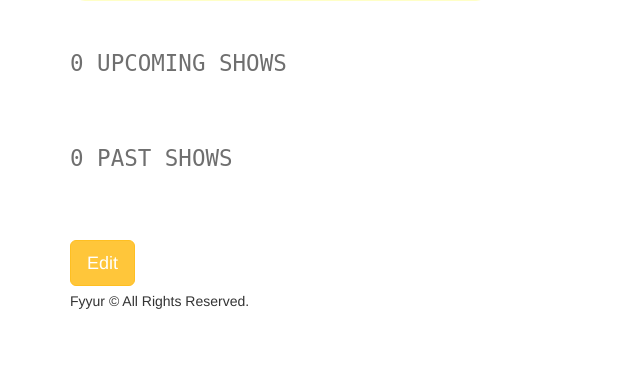
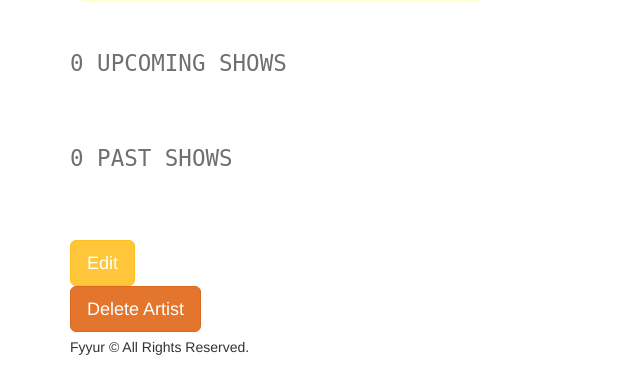
Before and after one commit to mark62005/Fyyur, a Flask app: page /artists/1 in a window 1280 px wide. Shown: the part 485-877 px from the top of the page, without its empty margins (0-640 px from the left). Before the commit the page ends 794 px from the top, so only its background shows below. Run offline with Flask 2, Linux system fonts and the light colour scheme; tables that the repository leaves empty hold one stand-in row (values such as "Sample post"); grey boxes marked "Sample" are stand-in pictures; some libraries are stand-ins or nearby versions.

Commit message:
Add delete artist feature

```diff
--- a/app.py
+++ b/app.py
@@ -535,6 +535,34 @@
   return render_template('pages/show_artist.html', artist=data)
 
 
+#  Delete Artist
+#  ----------------------------------------------------------------
+@app.route('/artists/<artist_id>', methods=['POST'])
+def delete_artist(artist_id):
+  error = False
+  artist = Artist.query.filter(Artist.id == artist_id).one_or_none()
+
+  if artist is None:
+    abort(404)
+
+  try:
+    db.session.delete(artist)
+    db.session.commit()
+    flash(f"{artist.name} has been deleted successfully.")
+  except:
+    error = True
+    db.session.rollback()
+    traceback.print_stack()
+    flash("Something went wrong!")
+  finally:
+    db.session.close()
+
+  if error:
+    return redirect(url_for("show_artist", artist_id = artist_id))
+  else:
+    return redirect(url_for("index"))
+
+
 #  Update
 #  ----------------------------------------------------------------
 @app.route('/artists/<int:artist_id>/edit', methods=['GET'])
--- a/templates/pages/show_artist.html
+++ b/templates/pages/show_artist.html
@@ -73,5 +73,14 @@
 </section>
 
 <a href="/artists/{{ artist.id }}/edit"><button class="btn btn-primary btn-lg">Edit</button></a>
+<form>
+	<input
+		type="submit"
+		value="Delete Artist"
+		class="btn btn-warning btn-lg btn-inline-block"
+		formmethod="POST"
+		formaction="{{ url_for('delete_artist', artist_id=artist.id) }}"
+	/>
+</form>
 
 {% endblock %}
```
